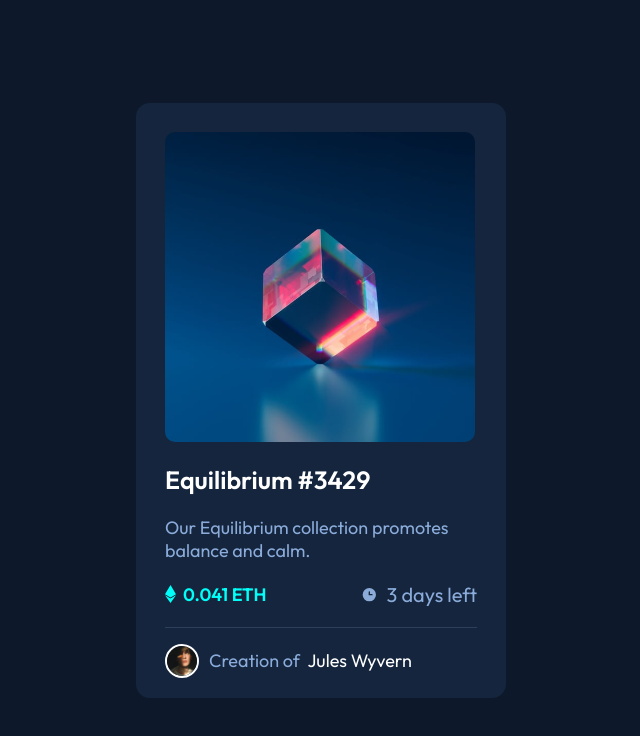
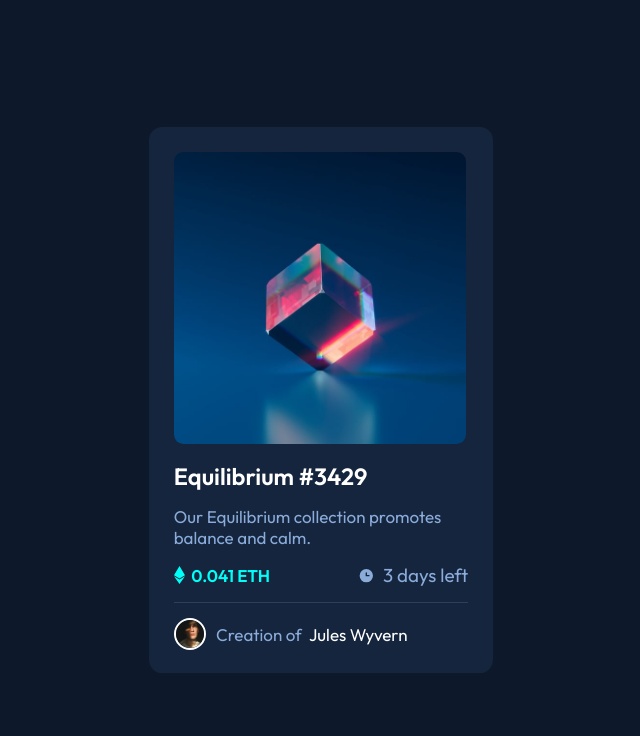
Before and after one commit to kdugaspar/nft-preview-card--component-main, a plain HTML site: page index.html in a window 1280 px wide. Shown: the whole page, without its empty margins (319-959 px from the left). Drawn offline with Linux system fonts and the light colour scheme.

Commit message:
melhorias

```diff
--- a/estilos/style.css
+++ b/estilos/style.css
@@ -4,7 +4,8 @@
 * {
     margin: 0;
     padding: 0;
-    font-size: 62.5%;
+    /* font-size: 62.4%; */
+    font-size: 59%;
     font-family: 'Montserrat', sans-serif;
     font-family: 'Outfit', sans-serif;
 }
@@ -26,12 +27,13 @@ article {
     display: flex;
     flex-direction: column;
     justify-content: flex-start;
-    gap: 20px;
+    gap: 15px;
     background-color: #14253d;
     border-radius: 1.4rem;
-    border: 29px solid #14253d;
-    border-bottom: 2rem solid #14253d;
+    border: 25px solid #14253d;
+    border-bottom: 2.5rem solid #14253d;
     width: 31.2rem;
+
 }
 
 .equilibrium {
--- a/index.html
+++ b/index.html
@@ -19,20 +19,20 @@
   <main>
   <article>
     <figure>
-      <img class="equilibrium" src="./images/image-equilibrium.jpg" alt="">
+      <img class="equilibrium" src="./images/image-equilibrium.jpg" alt="Imagem principal">
     </figure>
     <h1>Equilibrium #3429</h1>
 
   <p>Our Equilibrium collection promotes balance and calm.</p>
 
   <section class="bloco-4">
-    <span class="bloco4-01"><img class="icone4-01" src="./images/icon-ethereum.svg" alt=""> &nbsp; 0.041 ETH</span>
+    <span class="bloco4-01"><img class="icone4-01" src="./images/icon-ethereum.svg" alt="Icone do dinheiro"> &nbsp; 0.041 ETH</span>
  <span class="bloco4-02"><img src="./images/icon-clock.svg" alt=""> &nbsp; 3 days left</span>
   </section>
 
   <footer>
    <section class="sesao-ropade">
-    <img class="personagem" src="./images/image-avatar.png" alt="">
+    <img class="personagem" src="./images/image-avatar.png" alt="Relógio - ícone">
     <span class="texto-footer">Creation of  &nbsp;<span class="texto-branco-rodape">Jules Wyvern</span></span>
    </section>
   </footer>
```
